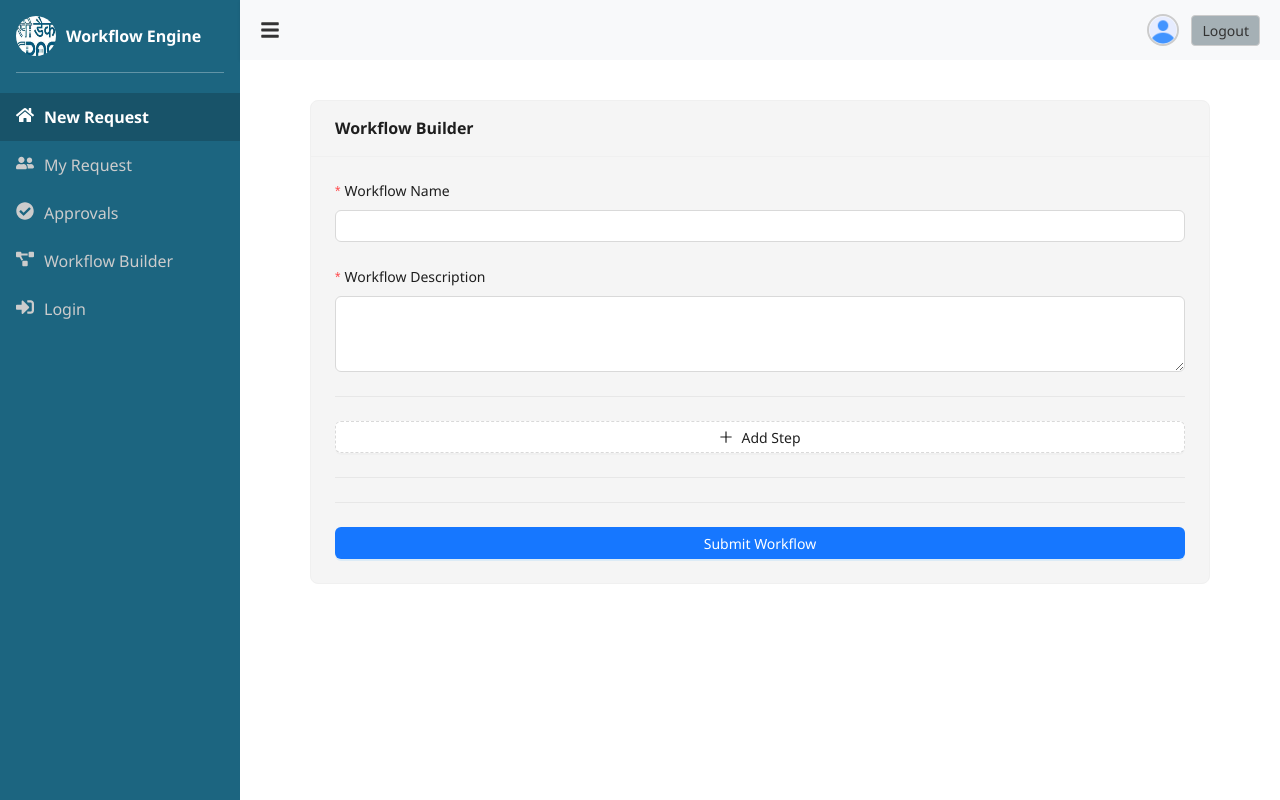
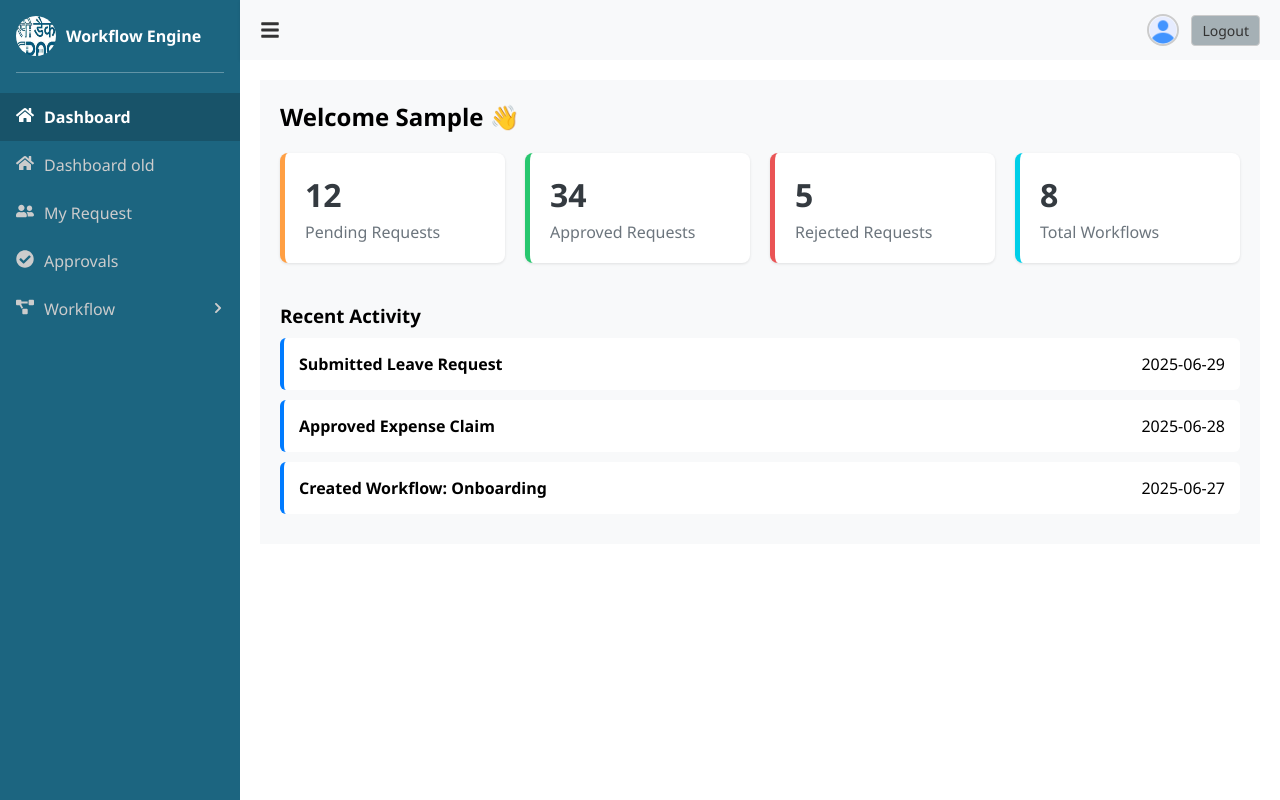
Before and after one commit to vijayalakshmi9503/workflow_frontend, a React (Create React App) app: page /dashboard in a window 1280 px wide. Built offline with nearby package versions, Linux system fonts and the light colour scheme; sample sign-in values are in the browser's storage.

Commit message:
created dashboard and profile sample pages and updated refresing of the pages

```diff
--- a/src/components/sidebar/Sidebar.css
+++ b/src/components/sidebar/Sidebar.css
@@ -208,3 +208,47 @@ body, html, #root {
   .btn-revoke:hover {
     background-color: #e0a800;
   }
+
+  /* Submenu styling */
+.submenu {
+    list-style: none;
+    padding-left: 30px;
+    margin: 0;
+    transition: all 0.3s ease-in-out;
+  }
+
+  .submenu-item {
+    display: block;
+    padding: 8px 12px;
+    font-size: 14px;
+    color: #ccc;
+    text-decoration: none;
+  }
+
+  .submenu-item:hover {
+    background-color: rgba(255, 255, 255, 0.1);
+    color: white;
+  }
+
+  .submenu-item.active {
+    font-weight: bold;
+    color: white;
+  }
+
+  .submenu-toggle {
+    display: flex;
+    align-items: center;
+    padding: 12px 16px;
+    cursor: pointer;
+    color: #ccc;
+    transition: background-color 0.2s;
+  }
+
+  .submenu-toggle:hover {
+    background-color: #93b5c036;
+  }
+
+  .submenu-icon {
+    margin-left: auto;
+    font-size: 12px;
+  }
--- a/src/components/sidebar/Sidebar.jsx
+++ b/src/components/sidebar/Sidebar.jsx
@@ -1,26 +1,39 @@
-import React from 'react';
+import React, { useState } from 'react';
 import { NavLink } from 'react-router-dom';
 import {
   FaHome,
   FaUserFriends,
   FaCheckCircle,
   FaProjectDiagram,
-  FaSignInAlt,
+  FaChevronDown,
+  FaChevronRight
 } from 'react-icons/fa';
 import './Sidebar.css';
 
 const Sidebar = ({ collapsed }) => {
+  const [isWorkflowOpen, setIsWorkflowOpen] = useState(false);
+
+  const toggleWorkflow = () => {
+    setIsWorkflowOpen(prev => !prev);
+  };
+
   const menuItems = [
-    { name: 'New Request', icon: <FaHome />, path: '/dashboard' },
+    { name: 'Dashboard', icon: <FaHome />, path: '/dashboard' },
+    { name: 'Dashboard old', icon: <FaHome />, path: '/dashboards' },
     { name: 'My Request', icon: <FaUserFriends />, path: '/users' },
     { name: 'Approvals', icon: <FaCheckCircle />, path: '/approvals' },
-    { name: 'Workflow Builder', icon: <FaProjectDiagram />, path: '/dragdroppable' },
-    { name: 'Login', icon: <FaSignInAlt />, path: '/login' },
+    {
+      name: 'Workflow',
+      icon: <FaProjectDiagram />,
+      children: [
+        { name: 'Workflow Builder', path: '/workflow-builder' },
+        { name: 'Drag & Drop', path: '/dragdroppable' }
+      ]
+    },
   ];
 
   return (
     <div className={`sidebar ${collapsed ? 'collapsed' : ''}`}>
-      {/* Logo Section */}
       <div className="sidebar-header">
         <img src="/cdac.jpg" alt="CDAC Logo" className="logo" />
         {!collapsed && <div className="logo-text">Workflow Engine</div>}
@@ -28,10 +41,22 @@ const Sidebar = ({ collapsed }) => {
 
       <div className="sidebar-divider" />
 
-      {/* Navigation Menu */}
       <ul className="menu">
         {menuItems.map((item, index) => (
           <li key={index}>
+            {item.children ? (
+              <div className="menu-item submenu-toggle" onClick={toggleWorkflow}>
+                <span className="icon">{item.icon}</span>
+                {!collapsed && (
+                  <>
+                    <span className="text">{item.name}</span>
+                    <span className="submenu-icon">
+                      {isWorkflowOpen ? <FaChevronDown /> : <FaChevronRight />}
+                    </span>
+                  </>
+                )}
+              </div>
+            ) : (
               <NavLink
                 to={item.path}
                 className={({ isActive }) =>
@@ -41,6 +66,25 @@ const Sidebar = ({ collapsed }) => {
                 <span className="icon">{item.icon}</span>
                 {!collapsed && <span className="text">{item.name}</span>}
               </NavLink>
+            )}
+
+            {/* Render children if submenu is open */}
+            {!collapsed && item.children && isWorkflowOpen && (
+              <ul className="submenu">
+                {item.children.map((child, subIndex) => (
+                  <li key={subIndex}>
+                    <NavLink
+                      to={child.path}
+                      className={({ isActive }) =>
+                        isActive ? 'submenu-item active' : 'submenu-item'
+                      }
+                    >
+                      {child.name}
+                    </NavLink>
+                  </li>
+                ))}
+              </ul>
+            )}
           </li>
         ))}
       </ul>
--- a/src/contexts/AuthContext.js
+++ b/src/contexts/AuthContext.js
@@ -4,6 +4,7 @@ const AuthContext = createContext();
 
 export const AuthProvider = ({ children }) => {
   const [user, setUser] = useState(null);
+  const [loading, setLoading] = useState(true); // <- Added loading state
 
   useEffect(() => {
     try {
@@ -13,7 +14,9 @@ export const AuthProvider = ({ children }) => {
       }
     } catch (error) {
       console.error('Failed to parse user from localStorage:', error);
-      localStorage.removeItem('user'); // clean up invalid data
+      localStorage.removeItem('user');
+    } finally {
+      setLoading(false); // <- Mark auth state as initialized
     }
   }, []);
 
@@ -34,11 +37,10 @@ export const AuthProvider = ({ children }) => {
   const isAuthenticated = !!user;
 
   return (
-    <AuthContext.Provider value={{ user, login, logout, isAuthenticated }}>
+    <AuthContext.Provider value={{ user, login, logout, isAuthenticated, loading }}>
       {children}
     </AuthContext.Provider>
   );
 };
 
-// Custom hook to use auth context
 export const useAuth = () => useContext(AuthContext);
--- /dev/null
+++ b/src/pages/Dashboard.jsx
@@ -0,0 +1,49 @@
+import React from 'react';
+import '../styles/Dashboard.css';
+import { useAuth } from '../contexts/AuthContext';
+
+const Dashboard = () => {
+  const { user } = useAuth();
+
+  const stats = [
+    { label: 'Pending Requests', value: 12, color: '#ff9f43' },
+    { label: 'Approved Requests', value: 34, color: '#28c76f' },
+    { label: 'Rejected Requests', value: 5, color: '#ea5455' },
+    { label: 'Total Workflows', value: 8, color: '#00cfe8' }
+  ];
+
+  const recentActivity = [
+    { id: 1, activity: 'Submitted Leave Request', date: '2025-06-29' },
+    { id: 2, activity: 'Approved Expense Claim', date: '2025-06-28' },
+    { id: 3, activity: 'Created Workflow: Onboarding', date: '2025-06-27' }
+  ];
+
+  return (
+    <div className="dashboard">
+      <h2>Welcome {user?.firstName || 'User'} 👋</h2>
+
+      <div className="stats-container">
+        {stats.map((stat, idx) => (
+          <div className="stat-card" key={idx} style={{ borderLeft: `5px solid ${stat.color}` }}>
+            <h3>{stat.value}</h3>
+            <p>{stat.label}</p>
+          </div>
+        ))}
+      </div>
+
+      <div className="recent-activity">
+        <h3>Recent Activity</h3>
+        <ul>
+          {recentActivity.map((item) => (
+            <li key={item.id}>
+              <strong>{item.activity}</strong>
+              <span>{item.date}</span>
+            </li>
+          ))}
+        </ul>
+      </div>
+    </div>
+  );
+};
+
+export default Dashboard;
--- /dev/null
+++ b/src/pages/Profile.jsx
@@ -0,0 +1,23 @@
+import React from 'react';
+import { useAuth } from '../contexts/AuthContext';
+import '../styles/Profile.css';
+
+const Profile = () => {
+  const { user } = useAuth();
+
+  if (!user) return <p>Loading user profile...</p>;
+
+  return (
+    <div className="profile-page">
+      <h2>User Profile</h2>
+      <div className="profile-details">
+        <p><strong>Name:</strong> {user.firstName} {user.lastName}</p>
+        <p><strong>Email:</strong> {user.email}</p>
+        <p><strong>Employee No:</strong> {user.employeeNo}</p>
+        {/* Add more user fields if needed */}
+      </div>
+    </div>
+  );
+};
+
+export default Profile;
--- a/src/routes/AppRouter.jsx
+++ b/src/routes/AppRouter.jsx
@@ -1,18 +1,24 @@
-// src/routes/AppRouter.jsx
 import React from 'react';
-import { Routes, Route, Navigate } from 'react-router-dom';
+import { Routes, Route, Navigate, useLocation } from 'react-router-dom';
 import { useAuth } from '../contexts/AuthContext';
 import AppLayout from '../layouts/AppLayout';
 import Login from '../pages/Login';
 import Dashboard from '../pages/Dashboard';
+import Dashboards from '../pages/Dashboards';
 import Users from '../pages/Users';
 import Settings from '../pages/Settings';
 import Approvals from '../pages/Approvals';
 import WorkflowBuilder from '../pages/WorkflowBuilder';
 import DragDropBuilder from '../components/DragDropBuilder';
+import Profile from '../pages/Profile';
 
 const AppRouter = () => {
-  const { isAuthenticated } = useAuth();
+  const { isAuthenticated, loading } = useAuth();
+  const location = useLocation();
+
+  if (loading) {
+    return <div>Loading...</div>; // Optional: replace with spinner or splash
+  }
 
   return (
     <Routes>
@@ -24,12 +30,14 @@ const AppRouter = () => {
       {isAuthenticated && (
         <Route path="/*" element={<AppLayout />}>
           <Route path="dashboard" element={<Dashboard />} />
+          <Route path="dashboards" element={<Dashboards />} />
           <Route path="users" element={<Users />} />
           <Route path="settings" element={<Settings />} />
           <Route path="approvals" element={<Approvals />} />
           <Route path="workflow-builder" element={<WorkflowBuilder />} />
           <Route path="edit-workflow/:id" element={<DragDropBuilder />} />
           <Route path="dragdroppable" element={<DragDropBuilder />} />
+          <Route path="profile" element={<Profile />} />
           <Route path="*" element={<Navigate to="/dashboard" />} />
         </Route>
       )}
--- /dev/null
+++ b/src/styles/Dashboard.css
@@ -0,0 +1,59 @@
+.dashboard {
+    padding: 20px;
+    background-color: #f8f9fa;
+  }
+
+  .dashboard h2 {
+    margin-bottom: 20px;
+  }
+
+  .stats-container {
+    display: flex;
+    flex-wrap: wrap;
+    gap: 20px;
+    margin-bottom: 40px;
+  }
+
+  .stat-card {
+    flex: 1 1 200px;
+    background: #fff;
+    padding: 20px;
+    border-radius: 8px;
+    box-shadow: 0 1px 3px rgba(0,0,0,0.1);
+    transition: transform 0.2s ease-in-out;
+  }
+
+  .stat-card:hover {
+    transform: translateY(-5px);
+  }
+
+  .stat-card h3 {
+    margin: 0;
+    font-size: 2rem;
+    color: #343a40;
+  }
+
+  .stat-card p {
+    margin: 5px 0 0;
+    color: #6c757d;
+  }
+
+  .recent-activity h3 {
+    margin-bottom: 10px;
+  }
+
+  .recent-activity ul {
+    list-style: none;
+    padding: 0;
+  }
+
+  .recent-activity li {
+    background: #fff;
+    margin-bottom: 10px;
+    padding: 15px;
+    border-left: 4px solid #007bff;
+    border-radius: 6px;
+    display: flex;
+    justify-content: space-between;
+    align-items: center;
+  }
--- /dev/null
+++ b/src/styles/Profile.css
@@ -0,0 +1,10 @@
+.profile-page {
+    padding: 2rem;
+  }
+
+  .profile-details {
+    background: #f9f9f9;
+    padding: 1rem 2rem;
+    border-radius: 6px;
+    box-shadow: 0 2px 6px rgba(0, 0, 0, 0.05);
+  }
```
Also changed, not shown: src/layouts/AppLayout.jsx (+18 -3 lines), src/pages/Login.jsx (+7 -4 lines), src/pages/Dashboards.js (renamed from src/pages/Dashboard.js). Lines whose indentation alone changed are shown as unchanged.
